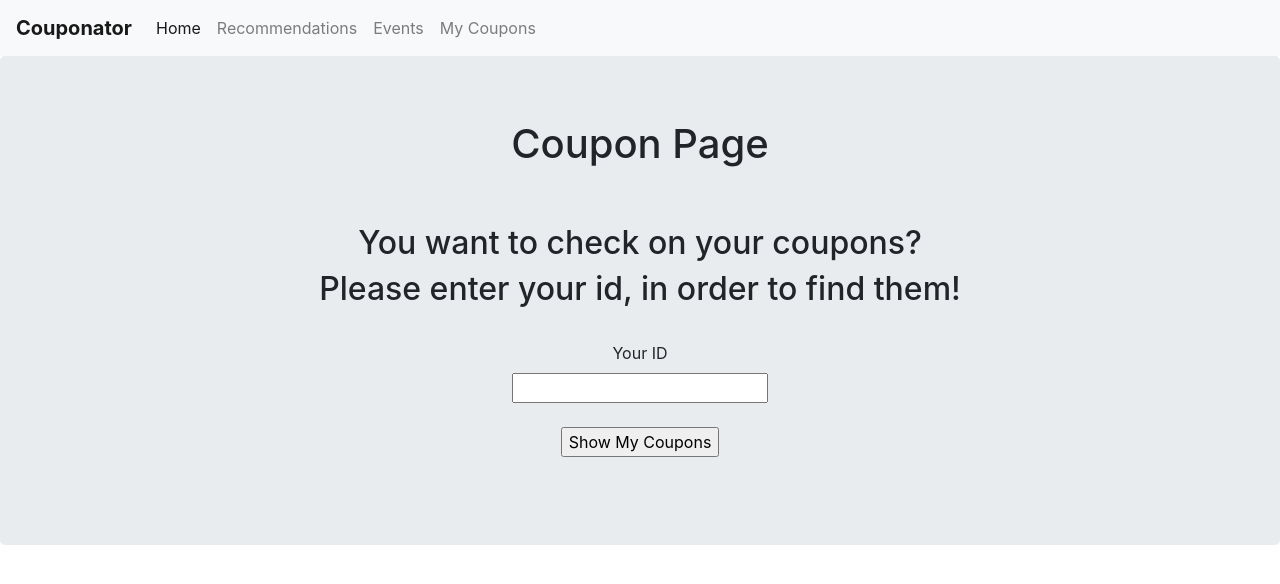
After one commit to Maagnitude/football-coupon-recommendation, a Flask app: page /got_coupon in a window 1280 px wide. The commit adds this page. Shown: the top 584 px of the page. Run offline with Flask 3, Linux system fonts and the light colour scheme.

Commit message:
feat: show user's coupons, check if user exists

```diff
--- a/app.py
+++ b/app.py
@@ -3,9 +3,9 @@ import subprocess
 from jinja2 import Environment
 
 # Run the loader.py script
-# @app.before_first_request
-# def run_loader():
-#     subprocess.Popen(['python', 'recommendationapp/teams/loader.py'])
+@app.before_first_request
+def run_loader():
+    subprocess.Popen(['python', 'recommendationapp/teams/loader.py'])
 
 # To get the enumerate function in jinja2 (for event index)
 @app.template_filter('enumerate')
--- a/recommendationapp/coupons/forms.py
+++ b/recommendationapp/coupons/forms.py
@@ -7,3 +7,7 @@ class CouponForm(FlaskForm):
     mode = SelectField('Recommendation mode', choices=[('high', 'High'), ('low', 'Low'), ('random', 'Random')], default='1')
     matches = IntegerField('Number of matches')
     submit = SubmitField('Get Coupon')
+
+class MyCouponForm(FlaskForm):
+    user_id = StringField('Your ID')
+    submit = SubmitField('Show My Coupons')
--- a/recommendationapp/coupons/templates/coupons/coupons.html
+++ b/recommendationapp/coupons/templates/coupons/coupons.html
@@ -12,5 +12,8 @@
         {{form.mode.label}}<br>{{form.mode()}}<br><br>
         {{form.submit()}}<br><br>
     </form>
+    {% if code == 400 %}
+    <h3 align="center">User doesn't exist! Please enter the correct user_id!</h3>
+    {% endif %}
 </div>
 {% endblock %}
--- /dev/null
+++ b/recommendationapp/coupons/templates/coupons/show_my_coupons.html
@@ -0,0 +1,16 @@
+{% extends "base.html" %}
+{% block content %}
+<div class="jumbotron">
+    <h1 align="center">Coupon Page</h1><br><br>
+    <h2 align="center">You want to check on your coupons?</h2>
+    <h2 align="center">Please enter your id, in order to find them!</h2>
+    <form align= "center" method="POST">
+        {{form.hidden_tag()}}<br>
+        {{form.user_id.label}}<br>{{form.user_id()}}<br><br>
+        {{form.submit()}}<br><br>
+    </form>
+    {% if code == 400 %}
+        <h3 align="center">User doesn't exist! Please enter the correct user_id!</h3>
+    {% endif %}
+</div>
+{% endblock %}
--- a/recommendationapp/coupons/views.py
+++ b/recommendationapp/coupons/views.py
@@ -1,8 +1,8 @@
 from flask import render_template, request, Blueprint, jsonify, redirect, url_for
-from recommendationapp.funcs import create_coupon, find_all_events
+from recommendationapp.funcs import create_coupon, find_all_events, find_coupons
 from recommendationapp import db
 from sqlalchemy.orm import sessionmaker
-from recommendationapp.coupons.forms import CouponForm
+from recommendationapp.coupons.forms import CouponForm, MyCouponForm
 
 coupons = Blueprint('coupons', __name__, template_folder='templates/coupons')
 
@@ -37,11 +37,33 @@ def get_coupon():
         Session = sessionmaker(bind=db.engine)
         batch_session = Session()
 
-        coupon, code = create_coupon(user_info, batch_session)
+        coupons, code = create_coupon(user_info, batch_session)
         if code == 400:
-            return redirect(url_for('core.index'))
+            return render_template('coupons.html', form=form, code=code)
         events = find_all_events()[0]
 
         batch_session.close()
-        return render_template('got_coupon.html', coupon=coupon, code=code, events=events)
+        if coupons is not list:
+            coupons = [coupons]
+
+        from_form = 1
+        return render_template('got_coupon.html', coupons=coupons, code=code, events=events, from_form=from_form)
     return render_template('coupons.html', form=form)
+
+@coupons.route('/got_coupon', methods=['GET', 'POST'])
+def got_coupon():
+    form = MyCouponForm()
+
+    if form.validate_on_submit():
+        user_id = form.user_id.data
+
+        coupons, code = find_coupons(user_id)
+        if code == 400:
+            return render_template('show_my_coupons.html', form=form, code=code)
+        events = find_all_events()[0]
+        if coupons is None:
+            return render_template('got_coupon.html', coupons=None)
+        from_form = 0
+        return render_template('got_coupon.html', coupons=coupons, events=events, from_form=from_form)
+
+    return render_template('show_my_coupons.html', form=form)
--- a/recommendationapp/templates/base.html
+++ b/recommendationapp/templates/base.html
@@ -25,6 +25,9 @@
             <li class="nav-item">
               <a class="nav-link" href="{{ url_for('events.get_all_events') }}">Events</a>
             </li>
+            <li class="nav-item">
+              <a class="nav-link" href="{{ url_for('coupons.got_coupon') }}">My Coupons</a>
+            </li>
           </ul>
         </div>
       </nav>
```
Also changed, not shown: recommendationapp/coupons/templates/coupons/got_coupon.html (+14 -5 lines), recommendationapp/funcs.py (+20 -0 lines), recommendationapp/data.sqlite.
